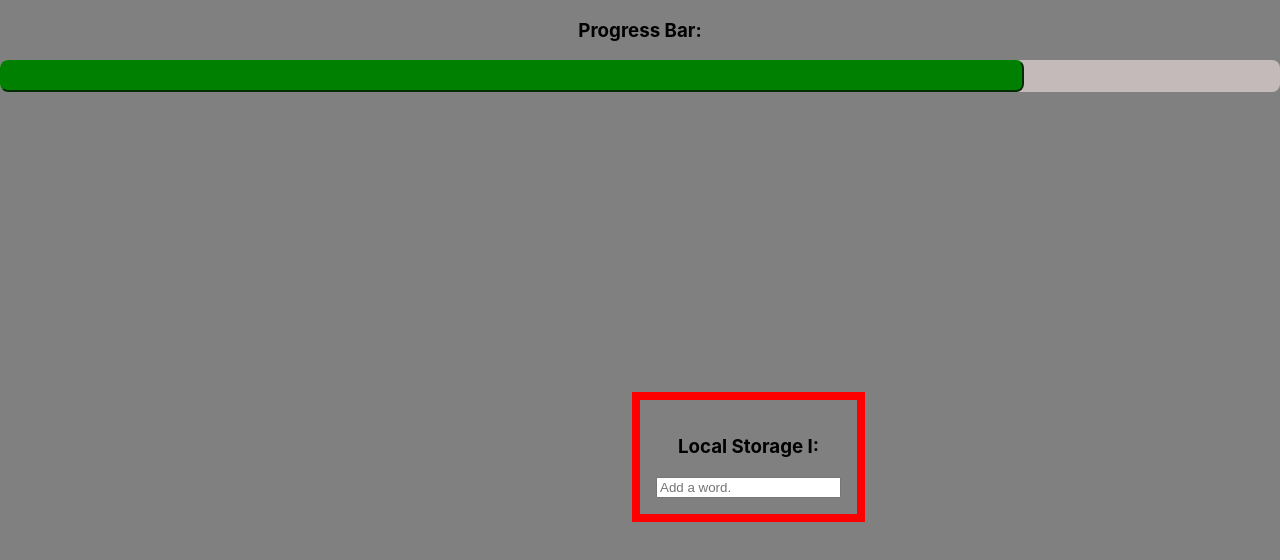
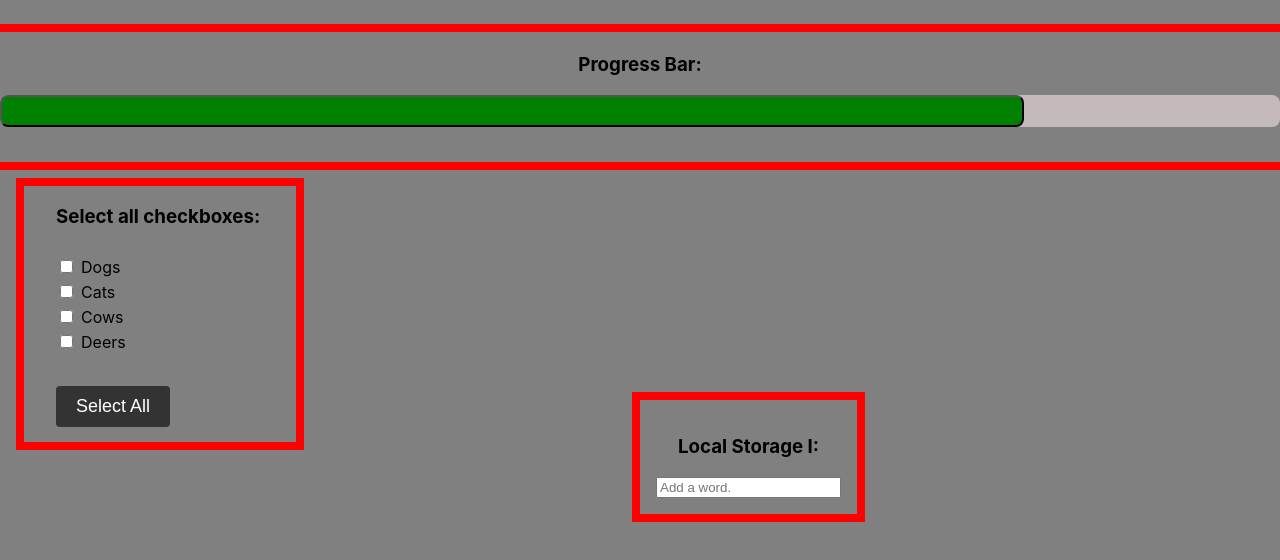
Before and after one commit to JacksonSmith43/Random_Small_React_Exercises, a React (Create React App) app: page / in a window 1280 px wide. Shown: the top 560 px of the page. Built offline with nearby package versions, Linux system fonts and the light colour scheme; the HTML template or start-up script is replaced by a standard one.

Commit message:
Changed some styling and added skeleton code for the checkbox.

```diff
--- a/src/App.css
+++ b/src/App.css
@@ -17,3 +17,11 @@ h3 {
   outline: 0.5rem solid red;
   padding: 1rem 1rem 1rem 1rem;
 }
+
+.progress-bar-outline {
+  outline: 0.5rem solid red;
+  width: 100%;
+  height: 8rem;
+  padding-top: 0.15rem;
+  margin-top: 2rem;
+}
--- a/src/App.js
+++ b/src/App.js
@@ -1,6 +1,7 @@
 import './App.css';
 import ProgressBar from './components/ProgressBar';
 import LocalStorage from './components/LocalStorage';
+import CheckboxList from './components/CheckboxList';
 
 function App() {
 
@@ -8,6 +9,8 @@ function App() {
     <>
       <LocalStorage />
       <ProgressBar />
+      <CheckboxList />
+
     </>
   );
 
--- /dev/null
+++ b/src/components/CheckboxList.js
@@ -0,0 +1,74 @@
+
+import React, { useState } from 'react';
+import styled from 'styled-components';
+
+const CheckboxList = () => {
+    const [checkboxes, setCheckboxes] = useState([
+        { id: 1, label: 'Dogs', checked: false },
+        { id: 2, label: 'Cats', checked: false },
+        { id: 3, label: 'Cows', checked: false },
+        { id: 4, label: 'Deers', checked: false },
+    ]);
+
+    return (
+        <>
+            <Container>
+                <h3>Select all checkboxes:</h3>
+                <CheckboxContainer data-testid="checkbox-container">
+                    {checkboxes.map((checkbox, index) => (
+                        <CheckboxLabel key={checkbox.id}>
+                            <input
+                                data-testid={`checkbox-${index + 1}`}
+                                type="checkbox"
+                                checked={checkbox.checked}
+                            />
+                            {checkbox.label}
+                        </CheckboxLabel>
+                    ))}
+                </CheckboxContainer>
+                <SelectAllButton data-testid="button">Select All</SelectAllButton>
+            </Container>
+        </>
+    );
+};
+
+export default CheckboxList;
+
+const Container = styled.div`
+  display: flex;
+  flex-direction: column;
+  align-items: flex-start;
+  gap: 10px;
+  margin: 24px;
+  padding-left: 2rem;
+  width: 15rem;
+  height: 16rem;
+  outline: 0.5rem solid red;
+`;
+
+const CheckboxContainer = styled.div`
+  display: flex;
+  flex-direction: column;
+  gap: 5px;
+`;
+
+const CheckboxLabel = styled.label`
+  display: flex;
+  align-items: center;
+  gap: 5px;
+`;
+
+const SelectAllButton = styled.button`
+  padding: 10px 20px;
+  font-size: 18px;
+  border: none;
+  border-radius: 4px;
+  background-color: #333;
+  color: #fff;
+  cursor: pointer;
+  margin-top: 24px;
+
+  &:hover {
+    opacity: 0.8;
+  }
+`;
--- a/src/components/ProgressBar.js
+++ b/src/components/ProgressBar.js
@@ -6,7 +6,6 @@ const Progress = styled.button`
     height: 2rem;
     background: green;
     border-radius: 0.5rem;
-    border-color: green;
     transition: width 0.3s ease-in-out;
 `
 
@@ -16,17 +15,16 @@ const ProgressBarContainer = styled.div`
     height: 2rem;
     background-color: rgb(196, 186, 186);
     border-radius: 0.5rem;
-    margin-top: 1rem;
 `
 
 const ProgressBar = ({ percent }) => {
     return (
-        <>
+        <div className='progress-bar-outline'>
             <h3 >Progress Bar:</h3>
             <ProgressBarContainer>
                 <Progress percent={80} />
             </ProgressBarContainer>
-        </>
+        </div>
     );
 };
 
```
